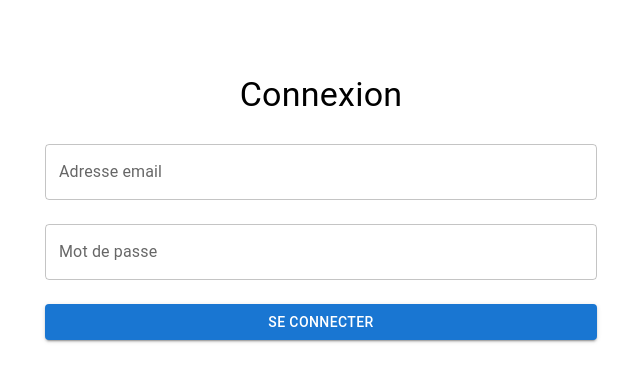
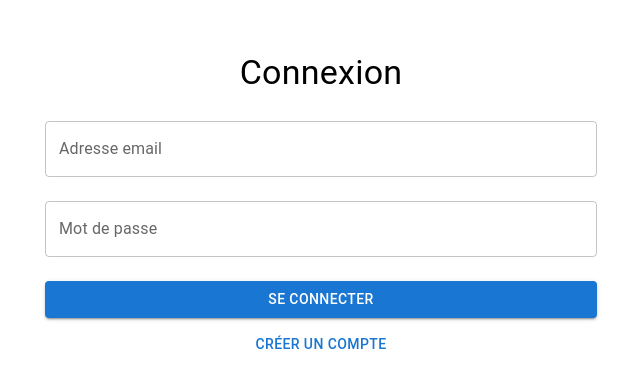
Before and after one commit to antoinech2/Karaokaisse, a React (Create React App) app in the folder client/: page /login in a window 1280 px wide. Shown: the part 193-580 px from the top of the page, without its empty margins (319-959 px from the left). Built offline with nearby package versions, Linux system fonts and the light colour scheme; no server answers.

Commit message:
feat(Login): Add button to navigate to registration page

```diff
--- a/client/src/pages/Login.js
+++ b/client/src/pages/Login.js
@@ -74,6 +74,15 @@ export default function Login() {
           >
             Se connecter
           </Button>
+          <Button
+            variant="text"
+            color="primary"
+            fullWidth
+            style={{ marginTop: '8px' }}
+            onClick={() => navigate('/register')}
+          >
+            Créer un compte
+          </Button>
           {error && (
             <Typography color="error" variant="body2" align="center" sx={{ mt: 2 }}>
               {error}
```
